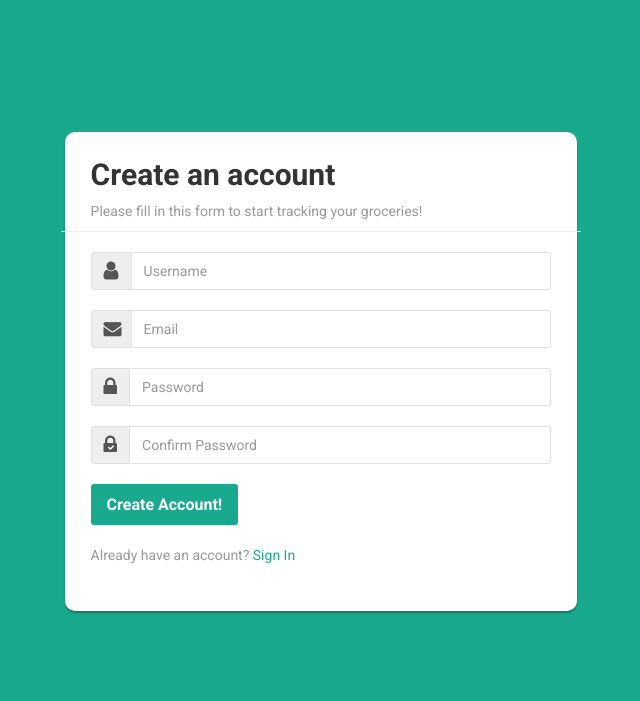
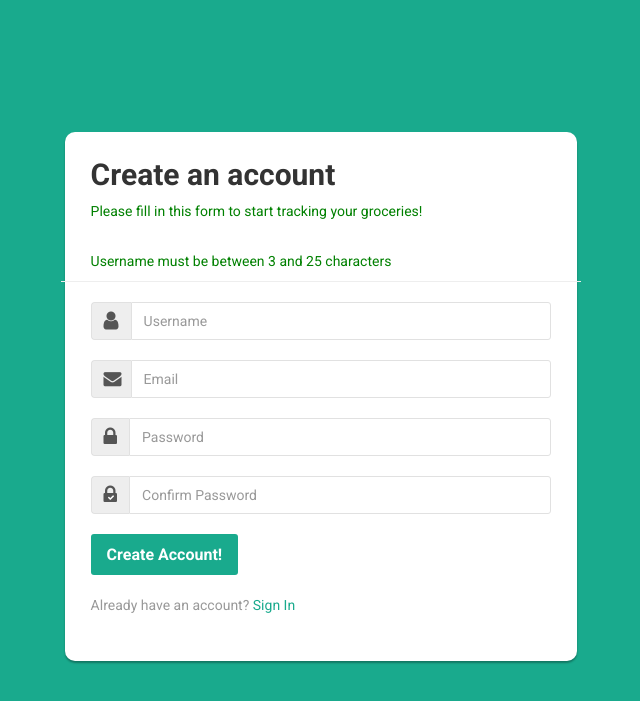
Before and after one commit to EthanWillinger/GroceryTracker, a Flask app: page /signup in a window 1280 px wide. Shown: the top 701 px of the page, without its empty margins (319-959 px from the left). Run offline with Flask 2, Linux system fonts and the light colour scheme; some libraries are stand-ins or nearby versions.

Commit message:
Added username requirement text to the signup page

```diff
--- a/templates/signup.html
+++ b/templates/signup.html
@@ -5,12 +5,16 @@
   <div class="signup-form">
     <form method="POST" action="http://localhost:5000/register_success">
       <h2>Create an account</h2>
-      <p>Please fill in this form to start tracking your groceries!</p>
+      <p style="color: green">Please fill in this form to start tracking your groceries!</p>
+      <br>
+      <p style="color: green">Username must be between 3 and 25 characters</p>
+
       <hr>
 
     <div class="form-group">
       <div class="input-group">
         <span class="input-group-addon"><i class="fa fa-user"></i></span>
+
         {{ form.username(class="form-control") }}
       </div>
     </div>
```
